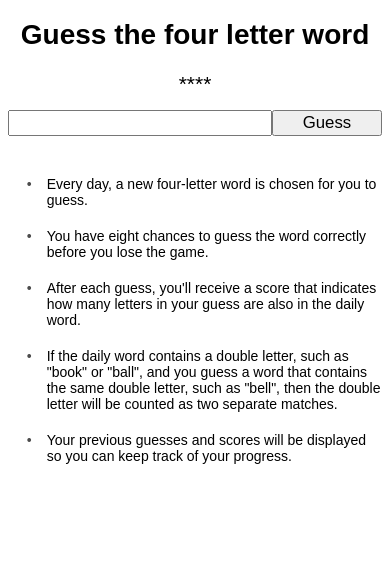
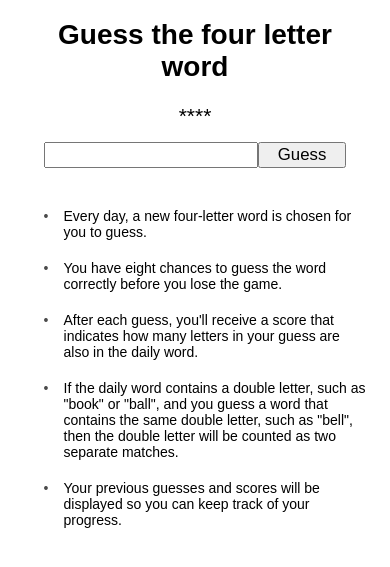
Before and after one commit to jamesdanielwhitford/deploy-test, a Flask app: page / in a window 390 px wide. Shown: the top 567 px of the page. Run offline with Flask 3, Linux system fonts and the light colour scheme; some libraries are stand-ins or nearby versions.

Commit message:
Update css media query with meta

```diff
--- a/templates/hardle.html
+++ b/templates/hardle.html
@@ -2,6 +2,7 @@
 <html>
   <head>
     <title>hardle</title>
+    <meta name="viewport" content="width=device-width, initial-scale=1" />
   </head>
   <style>
     body {
@@ -83,6 +84,11 @@
         font-size: 14px;
       }
 
+      div {
+        width: 90%;
+        margin: auto;
+      }
+
       #word {
         font-size: 1.5em;
       }
@@ -104,6 +110,7 @@
     }
   </style>
   <body>
+    <div id="game">
       <h1>Guess the four letter word</h1>
       <p id="word"></p>
       <p id="guesses"></p>
@@ -119,19 +126,22 @@
           game.
         </li>
         <li>
-        After each guess, you'll receive a score that indicates how many letters
-        in your guess are also in the daily word.
+          After each guess, you'll receive a score that indicates how many
+          letters in your guess are also in the daily word.
         </li>
         <li>
           If the daily word contains a double letter, such as "book" or "ball",
           and you guess a word that contains the same double letter, such as
-        "bell", then the double letter will be counted as two separate matches.
+          "bell", then the double letter will be counted as two separate
+          matches.
         </li>
         <li>
-        Your previous guesses and scores will be displayed so you can keep track
-        of your progress.
+          Your previous guesses and scores will be displayed so you can keep
+          track of your progress.
         </li>
       </ul>
+    </div>
+
     <script src="https://cdnjs.cloudflare.com/ajax/libs/seedrandom/3.0.5/seedrandom.min.js"></script>
     <script>
       // Define the possible words to be guessed
```
Lines whose indentation alone changed are shown as unchanged.
